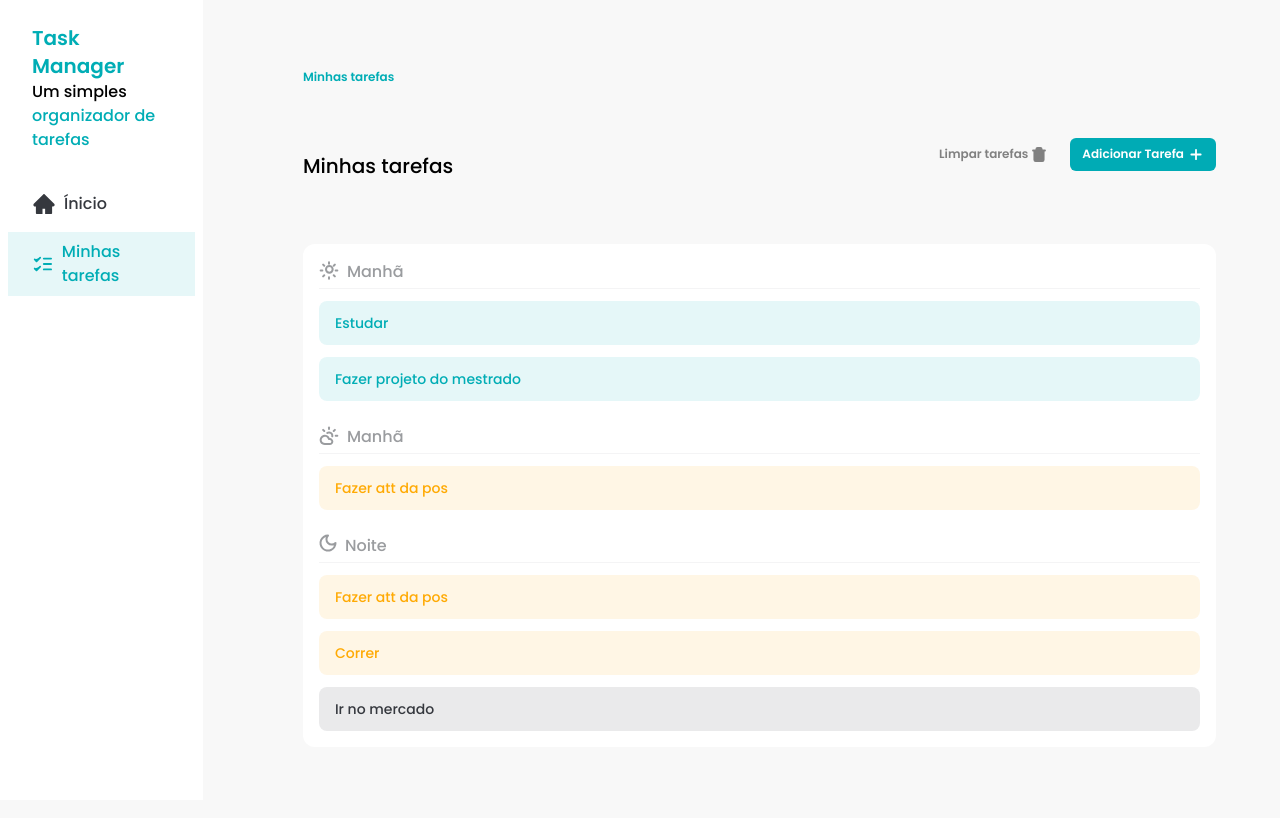
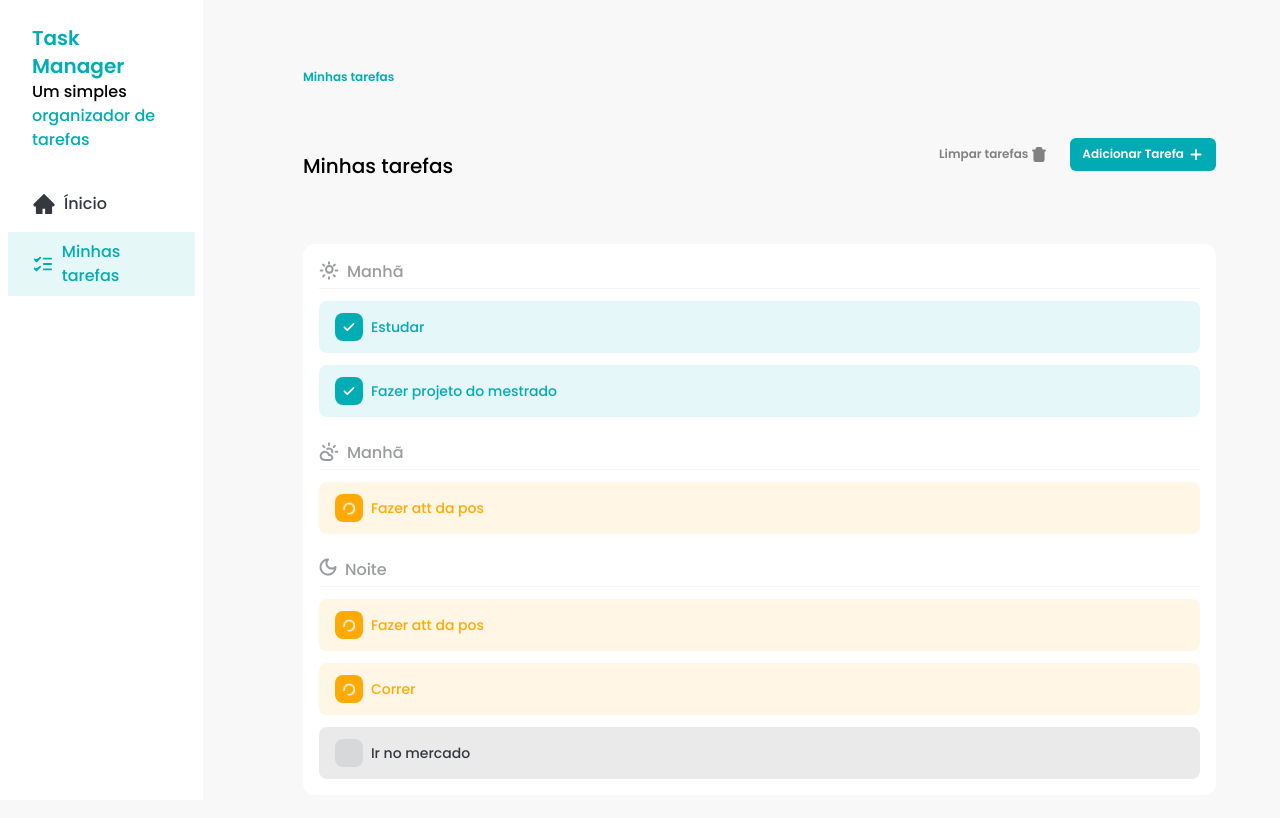
Before and after one commit to devmarcosanjos/taskApp, a React (Vite) app: page / in a window 1280 px wide. Shown: the top 818 px of the page. Built offline with nearby package versions, Linux system fonts and the light colour scheme.

Commit message:
feat: add check and loader icons to TaskItem component

```diff
--- a/src/components/TaskItem.jsx
+++ b/src/components/TaskItem.jsx
@@ -1,16 +1,32 @@
+import CheckIcon from "../assets/icons/check.svg?react"
+import LoaderIcon from "../assets/icons/loader-circle.svg?react"
+
 const TaskItem = ({ task }) => {
   const getStatusClasses = () => {
-    if (task.status === "done")
-      return "bg-[#00ADB5] bg-opacity-10 text-[#00ADB5]"
-    if (task.status === "in_progress")
-      return "bg-[#FFAA04] bg-opacity-10 text-[#ffaa04]"
+    if (task.status === "done") return "bg-[#00ADB5] text-[#00ADB5]"
+    if (task.status === "in_progress") return "bg-[#FFAA04] text-[#ffaa04]"
     if (task.status === "not_started")
       return "bg-[#35383E] bg-opacity-10 text-[#35383e]"
   }
+
   return (
     <div
-      className={`flex items-center gap-2 rounded-lg px-4 py-3 text-sm ${getStatusClasses()}`}
+      className={`flex items-center gap-2 rounded-lg bg-opacity-10 px-4 py-3 text-sm ${getStatusClasses()}`}
     >
+      <label
+        className={`relative flex h-7 w-7 cursor-pointer items-center justify-center rounded-lg ${getStatusClasses()}`}
+      >
+        <input
+          type="checkbox"
+          checked={task.status === "done"}
+          className="absolute h-full w-full cursor-pointer opacity-0"
+        />
+        {task.status === "done" && <CheckIcon />}
+        {task.status === "in_progress" && (
+          <LoaderIcon className="animate-spin" />
+        )}
+      </label>
+
       {task.title}
     </div>
   )
```
Also changed, not shown: src/assets/icons/check.svg (added), src/assets/icons/loader-circle.svg (added).
